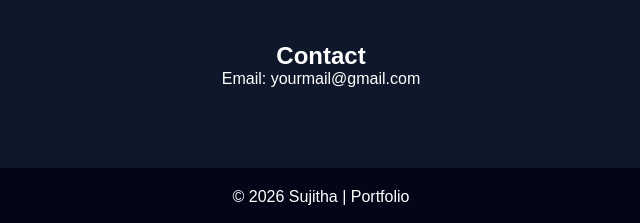
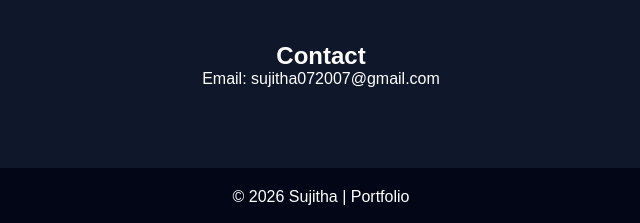
Before and after one commit to sujitha072007-web/sujitha, a plain HTML site: page index.html in a window 1280 px wide. Shown: the part 844-1067 px from the top of the page, 319-959 px from the left. Drawn offline with Linux system fonts and the light colour scheme.

Commit message:
Add files via upload

```diff
--- a/index.html
+++ b/index.html
@@ -65,7 +65,7 @@
 
 <section id="contact" class="section">
   <h2>Contact</h2>
-  <p>Email: yourmail@gmail.com</p>
+  <p>Email: sujitha072007@gmail.com</p>
 </section>
 
 <footer>
```
